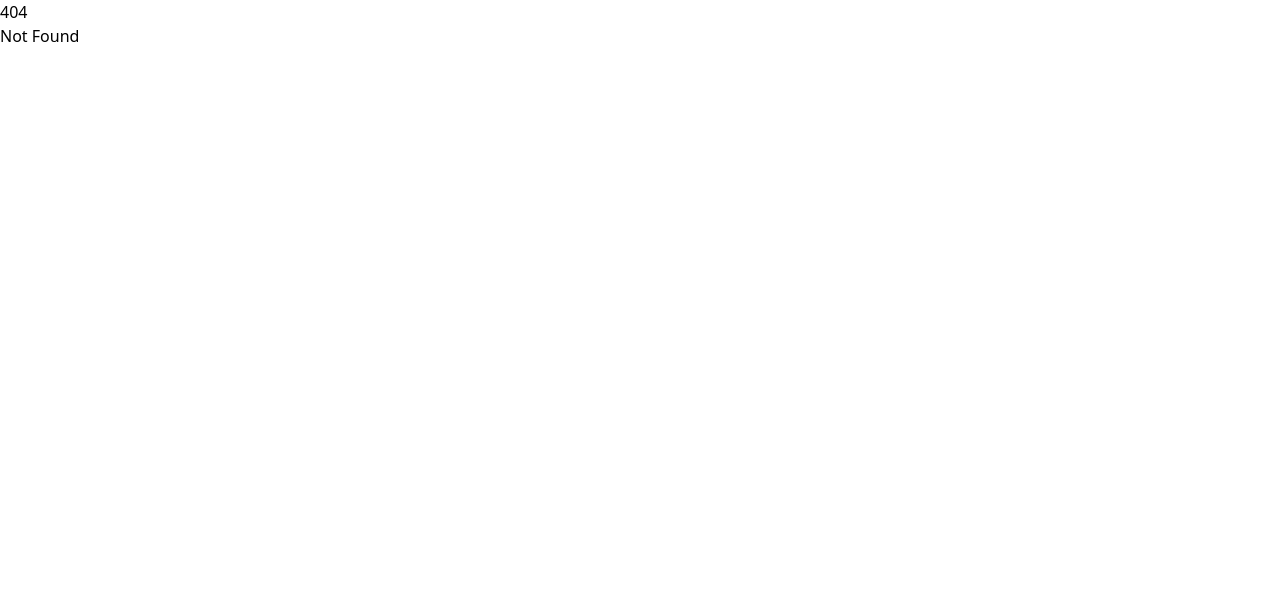
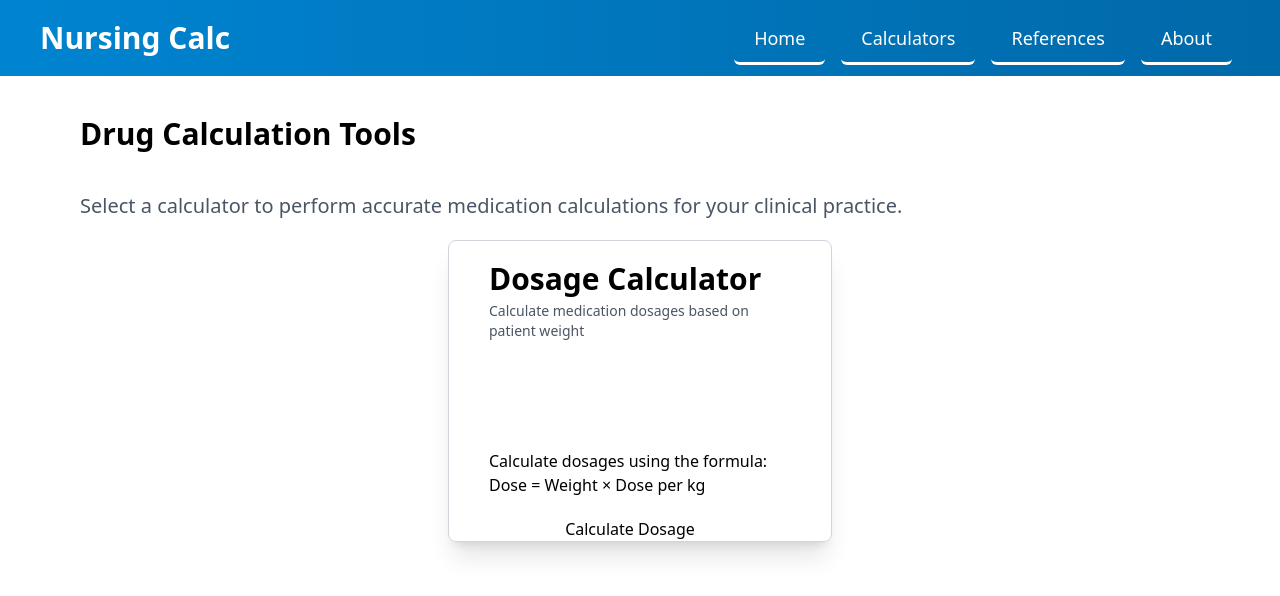
Before and after one commit to cianvergelll/Nursing-Calc, a SvelteKit app: page /calculators in a window 1280 px wide. Before the commit this address had no page. Shown: the top 596 px of the page. Built offline with nearby package versions, Linux system fonts and the light colour scheme; some icons are missing.

Commit message:
calculators: Add new calculators and update Navbar

```diff
--- /dev/null
+++ b/src/icons.js
@@ -0,0 +1,4 @@
+import { library } from '@fortawesome/fontawesome-svg-core';
+import { faUser, faCoffee, faFlask } from '@fortawesome/free-solid-svg-icons';
+
+library.add(faUser, faCoffee, faFlask);
--- a/src/routes/+page.svelte
+++ b/src/routes/+page.svelte
@@ -1,5 +1,8 @@
 <script lang="js">
 	import { goto } from "$app/navigation";
+    import Navbar from "./component/Navbar.svelte";
+    import '../icons';
+    import { FontAwesomeIcon } from '@fortawesome/svelte-fontawesome';
 
     function handleDosageCalc() {
         goto('/calculators/dosage');
@@ -9,7 +12,6 @@
         goto('/calculators/iv-flow');
     }
 
-    const navButton = "px-5 py-3 mx-2 rounded-md hover:bg-sky-500 transition-colors duration-300 border-b-3 border-white";
     const divStyle ="w-[30%] border border-gray-300 rounded-lg flex flex-col pl-5 shadow-xl";
     const divStyle_h1 = "font-bold text-3xl mt-7 ml-5";
     const divStyle_p = "text-s ml-5 text-gray-600 mb-5";
@@ -18,16 +20,7 @@
 </script>
 
 <div class="w-full flex flex-col items-center justify-start overflow-x-hidden">
-    <div class="w-full py-5 flex flex-row items-center bg-gradient-to-r from-sky-600 to-sky-700">
-        <h1 class="text-white text-3xl font-bold ml-10 text">Nursing Calc</h1>
-        <ul class="flex flex-row ml-auto mr-10 text-white text-lg space-between-x-4">
-            <li><a href="/" class={navButton}>Home</a></li>
-            <li><a href="/" class={navButton}>Calculators</a></li>
-            <li><a href="/" class={navButton}>References</a></li>
-            <li><a href="/" class={navButton}>About</a></li>
-        </ul>
-    </div>
-
+    <Navbar />
     <h1 class="text-5xl font-bold mt-10 mb-5">Nursing Drug Calculations</h1>
     <p class="text-xl mb-10">Accurate and reliable drug calculation tools for nursing professionals and students.</p>
 
--- /dev/null
+++ b/src/routes/calculators/+page.svelte
@@ -0,0 +1,22 @@
+<script lang="js">
+    import { FontAwesomeIcon } from '@fortawesome/svelte-fontawesome';
+    import Navbar from '../component/Navbar.svelte';
+
+    const divStyle = "w-[30%] border border-gray-300 rounded-lg flex flex-col pl-5 shadow-xl px-10 mx-auto";
+    const h1Style = "text-3xl font-bold mt-5 mb-1 ml-5";
+    const pStyle = "ml-5 mb-5";
+</script>
+
+<Navbar />
+<div class="w-full flex flex-col items-start justify-center">
+
+    <h1 class="text-3xl font-bold my-10 ml-20">Drug Calculation Tools</h1>
+    <p class="text-xl text-gray-600 ml-20 mb-5">Select a calculator to perform accurate medication calculations for your clinical practice.</p>
+    <div class={divStyle}>
+        <h1 class={h1Style}>Dosage Calculator</h1>
+        <p class={`${pStyle} text-sm text-gray-600`}>Calculate medication dosages based on patient weight</p>
+        <FontAwesomeIcon icon="flask" class="text-5xl text-sky-800 my-5" />
+        <p class={pStyle}>Calculate dosages using the formula:<br>Dose = Weight × Dose per kg</p>
+        <button>Calculate Dosage</button>
+    </div>
+</div>
--- a/src/routes/calculators/dosage/+page.svelte
+++ b/src/routes/calculators/dosage/+page.svelte
@@ -1,4 +1,5 @@
 <script lang="js">
+    import Navbar from "../../component/Navbar.svelte";
 
     const inputStyle = "border p-2 rounded mb-2";
     const pStyle = "my-2 ml-5";
@@ -46,6 +47,7 @@
     }
 </script>
 
+<Navbar />
 <div class="w-[50%] flex flex-col mx-auto">
     <p class="font-bold text-3xl mt-8 ml-5">Dosage Calculator</p>
     <div class="w-full my-5 border border-gray-300 py-4 rounded-xl shadow-lg">
--- a/src/routes/calculators/iv-flow/+page.svelte
+++ b/src/routes/calculators/iv-flow/+page.svelte
@@ -1,4 +1,6 @@
 <script lang="js">
+    import Navbar from "../../component/Navbar.svelte";
+
     let activeTab = $state('mlhr');
     let volume = $state('');
     let infusionTime = $state('');
@@ -54,6 +56,7 @@
      const pStyle = "my-2 ml-5";
 </script>
 
+<Navbar />
 <div class="w-[50%] flex flex-col mx-auto">
   <p class="font-bold text-3xl mt-8 ml-5">Dosage Calculator</p>
     <div class="w-full my-5 border border-gray-300 py-4 rounded-xl shadow-lg">
--- /dev/null
+++ b/src/routes/component/Navbar.svelte
@@ -0,0 +1,13 @@
+<script lang="js">
+    const navButton = "px-5 py-3 mx-2 rounded-md hover:bg-sky-500 transition-colors duration-300 border-b-3 border-white";
+</script>
+
+<div class="w-full py-5 flex flex-row items-center bg-gradient-to-r from-sky-600 to-sky-700">
+    <h1 class="text-white text-3xl font-bold ml-10 text">Nursing Calc</h1>
+    <ul class="flex flex-row ml-auto mr-10 text-white text-lg space-between-x-4">
+        <li><a href="/" class={navButton}>Home</a></li>
+        <li><a href="/calculators" class={navButton}>Calculators</a></li>
+        <li><a href="/" class={navButton}>References</a></li>
+        <li><a href="/" class={navButton}>About</a></li>
+    </ul>
+</div>
```
Also changed, not shown: package.json (+7 -0 lines), 1 other file (tests, documents, lock files or other folders).
